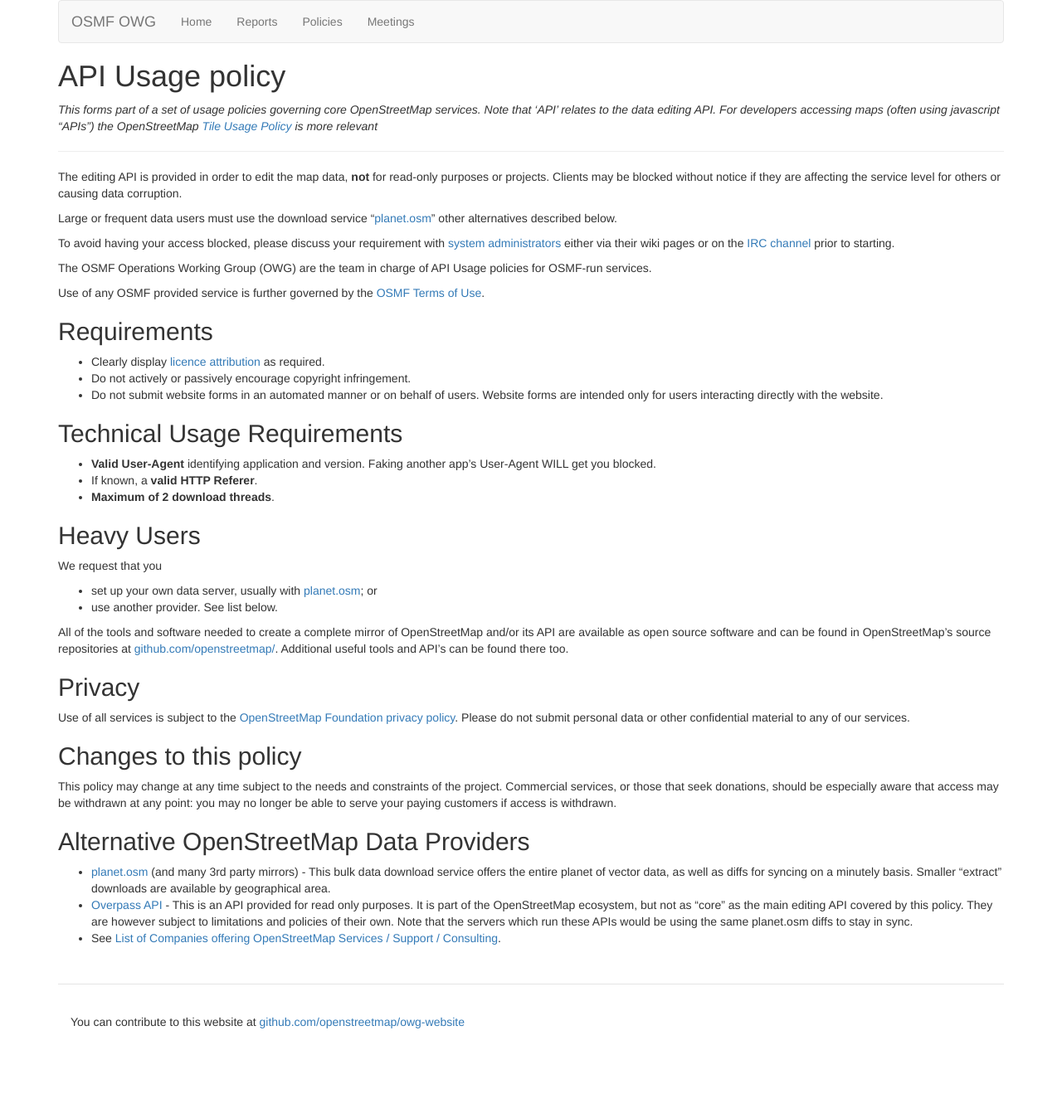
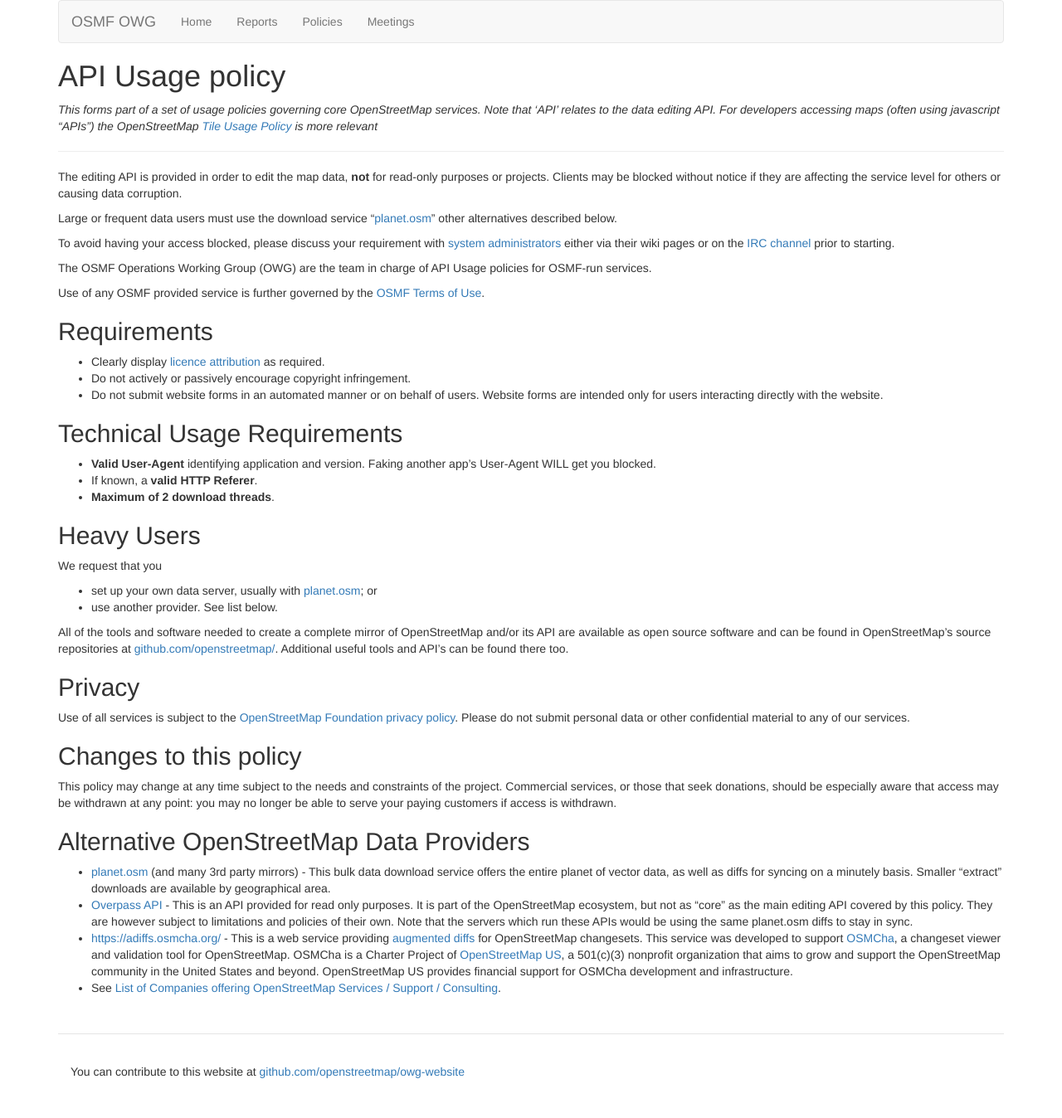
Before and after one commit to openstreetmap/owg-website, a Jekyll site: the page built from policies/api.md, in a window 1280 px wide. Shown: the whole page at 83% size. Built offline with Jekyll 4.4.1, drawn with Linux system fonts in a browser that asks for light colours; before the commit the page ends 1288 px from its top, so only the background shows below that.

Commit message:
Add adiffs.osmcha.org to API policy alt providers

```diff
--- a/policies/api.md
+++ b/policies/api.md
@@ -52,4 +52,5 @@
 
 * [planet.osm](https://wiki.openstreetmap.org/wiki/Planet.osm) (and many 3rd party mirrors) - This bulk data download service offers the entire planet of vector data, as well as diffs for syncing on a minutely basis. Smaller "extract" downloads are available by geographical area.
 * [Overpass API](https://wiki.openstreetmap.org/wiki/Overpass_API) - This is an API provided for read only purposes. It is part of the OpenStreetMap ecosystem, but not as "core" as the main editing API covered by this policy. They are however subject to limitations and policies of their own. Note that the servers which run these APIs would be using the same planet.osm diffs to stay in sync.
+* [https://adiffs.osmcha.org/](https://adiffs.osmcha.org/) - This is a web service providing [augmented diffs](https://wiki.openstreetmap.org/wiki/Overpass_API/Augmented_Diffs) for OpenStreetMap changesets. This service was developed to support [OSMCha](https://osmcha.org/), a changeset viewer and validation tool for OpenStreetMap. OSMCha is a Charter Project of [OpenStreetMap US](https://openstreetmap.us/), a 501(c)(3) nonprofit organization that aims to grow and support the OpenStreetMap community in the United States and beyond. OpenStreetMap US provides financial support for OSMCha development and infrastructure.
 * See [List of Companies offering OpenStreetMap Services / Support / Consulting](https://wiki.openstreetmap.org/wiki/Commercial_OSM_Software_and_Services).
```
